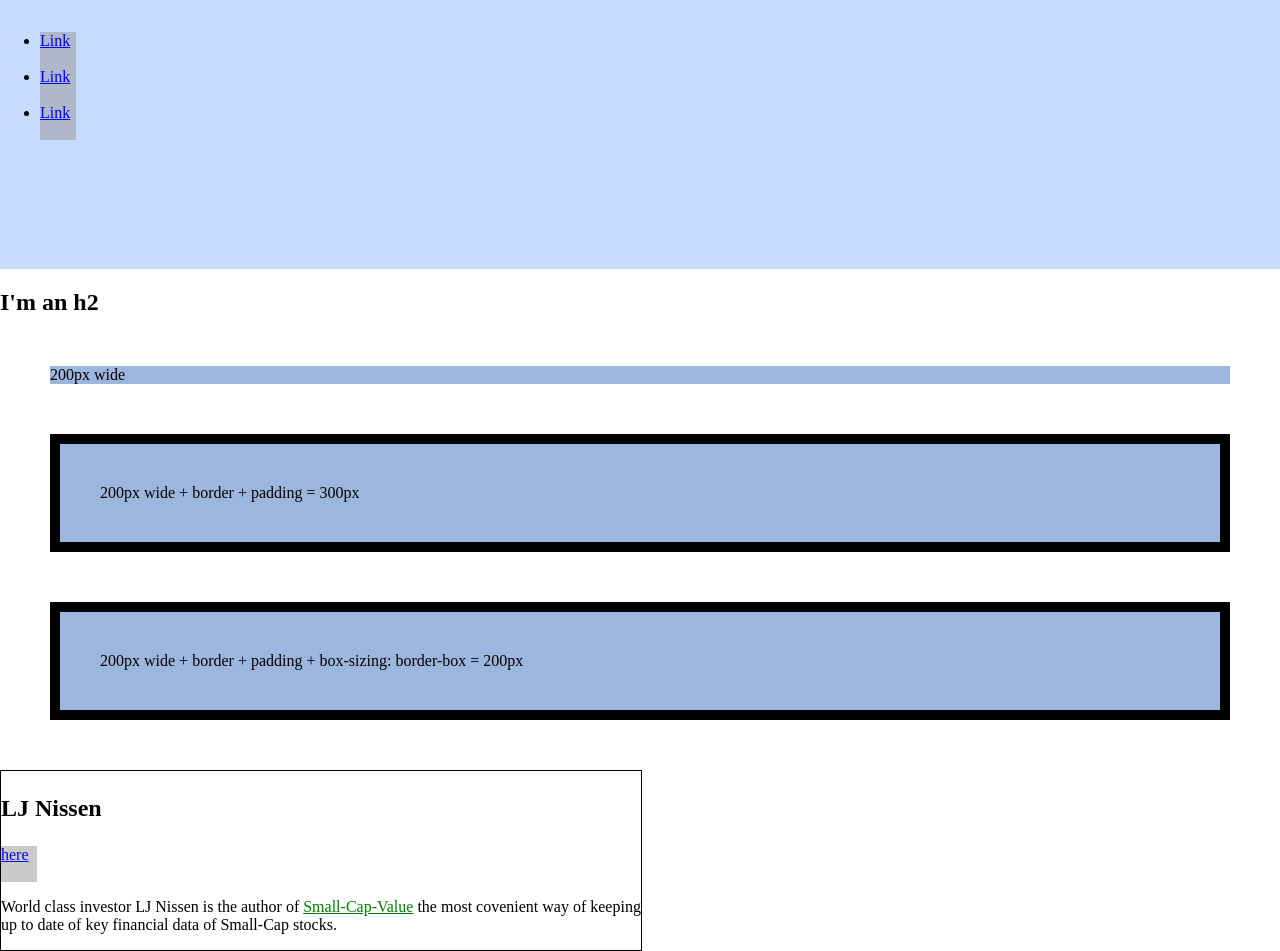
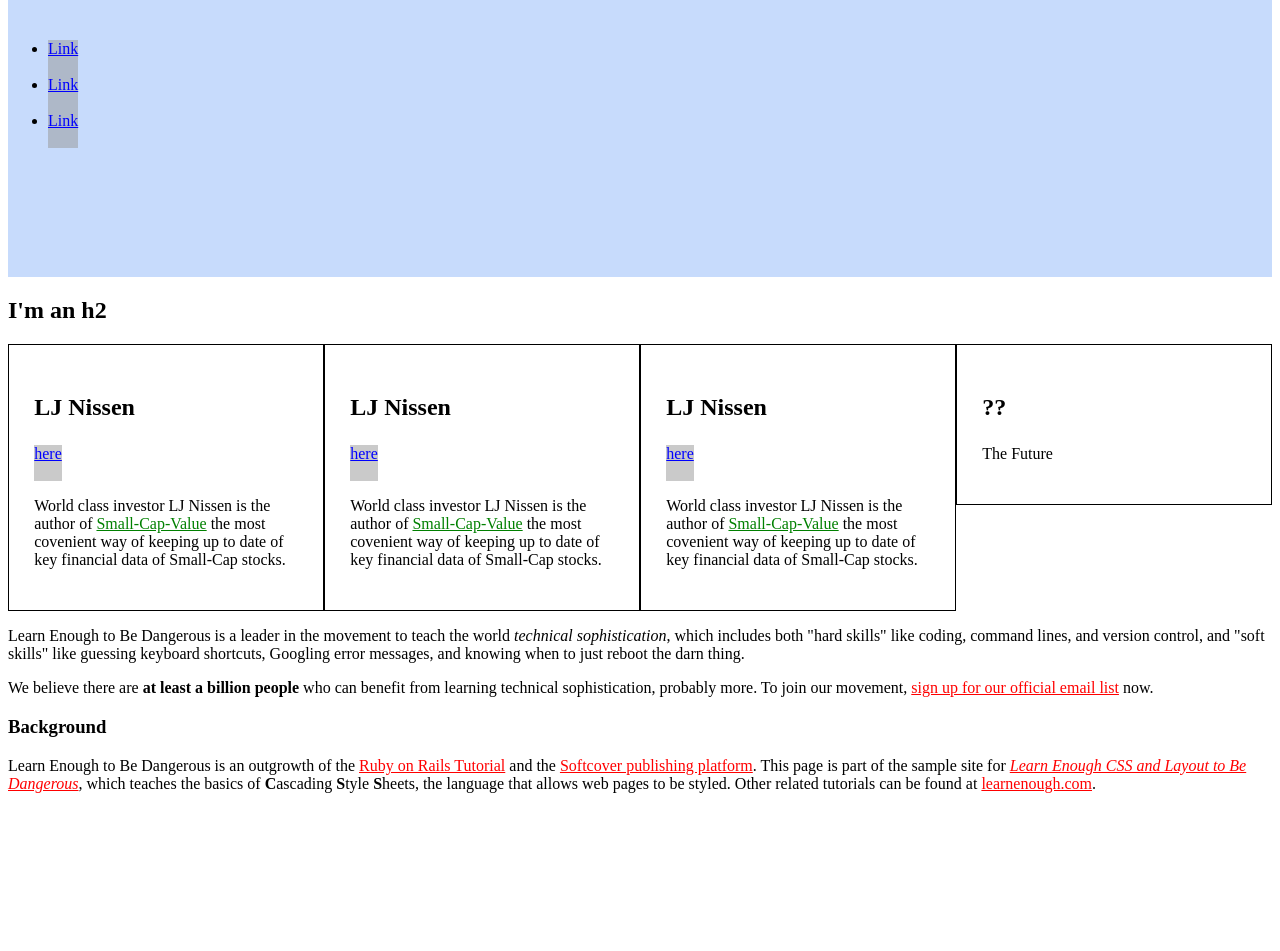
Before and after one commit to ljnissen/ljnissen.github.io-css-code, a plain HTML site: page index.html in a window 1280 px wide. Shown: the part 131-1082 px from the top of the page. After the commit the page ends 940 px from the top, so only its background shows below. Drawn offline with Linux system fonts and the light colour scheme.

Commit message:
box - floats

```diff
--- a/index.html
+++ b/index.html
@@ -9,24 +9,32 @@
 	    	a {
 	    		color: #f00;
 	    	}
-	    	html, body {
-				margin: 0;
-				padding: 0;
-			}
+
 			h1 {
 				font-size: 7vw;
-				margin-top: 0px;
+				margin-top: 0;
 			}
 
 	    	/* BIO STYLES */
 	    	.bio-wrapper {
 	    		font-size: 24px;
 	    	}
+	    	.bio-wrapper:after {
+	    		visibility: hidden;
+	    		display: block;
+	    		font-size: 0;
+	    		content: " ";
+	    		clear: both;
+	    		height: 0;
+	    	}
 
 			.bio-box {
 				border: 1px solid black;
+				box-sizing: border-box;
+				float: left;
 				font-size: 1rem;
-				width: 50%;
+				padding: 2%;
+				width: 25%;
 			}
 
 			.bio-box h3 {
@@ -53,23 +61,8 @@
 				color: blue;
 				display: inline-block;
 				height: 36px;
-				width: 36px;
 			}
-			/* TEST-BOX STYLES */
-			.test-box {
-				background: #9db6dd;
 
-				margin: 50px;
-
-			}
-			.test-box-nosizing {
-				border: 10px solid #000;
-				padding: 40px;
-			}
-			.test-box-sizing {
-				box-sizing: border-box;
-
-			}
 		</style>
 	</head>
 	<body>
@@ -88,15 +81,7 @@
 		</ul>
 	</div>
 		<h2>I'm an h2</h2>
-		<div class="test-box">
-			200px wide
-		</div>
-		<div class="test-box test-box-nosizing">
-			200px wide + border + padding = 300px
-		</div>
-		<div class="test-box test-box-nosizing test-box-sizing">
-			200px wide + border + padding + box-sizing: border-box = 200px
-		</div>
+
 		<div class="bio-wrapper">
 			<div class="bio-box">
 				<h3>LJ Nissen</h3>
@@ -107,6 +92,55 @@
 					</p>
 				</div>
 			</div>
+			<div class="bio-box">
+				<h3>LJ Nissen</h3>
+				<a href="http://twitter.com/lj_nissen" class="social-link">here</a>
+				<div class="bio-copy">
+					<p>
+					World class investor LJ Nissen is the author of <a href="small-cap-value.com">Small-Cap-Value</a> the most covenient way of keeping up to date of key financial data of Small-Cap stocks.
+					</p>
+				</div>
+			</div>
+			<div class="bio-box">
+				<h3>LJ Nissen</h3>
+				<a href="http://twitter.com/lj_nissen" class="social-link">here</a>
+				<div class="bio-copy">
+					<p>
+					World class investor LJ Nissen is the author of <a href="small-cap-value.com">Small-Cap-Value</a> the most covenient way of keeping up to date of key financial data of Small-Cap stocks.
+					</p>
+				</div>
+			</div>
+			<div class="bio-box">
+				<h3>??</h3>
+				<p>The Future</p>
+			</div>
 		</div>
+		<p>
+	    Learn Enough to Be Dangerous is a leader in the movement to teach the
+	    world <em>technical sophistication</em>, which includes both "hard
+	    skills" like coding, command lines, and version control, and "soft
+	     skills" like guessing keyboard shortcuts, Googling error messages, and
+	    knowing when to just reboot the darn thing.
+	  </p>
+	  <p>
+	    We believe there are <strong>at least a billion people</strong> who can
+	    benefit from learning technical sophistication, probably more. To join
+	    our movement,
+	    <a href="https://learnenough.com/#email_list">sign up for our official
+	    email list</a> now.
+	  </p>
+	  <h3>Background</h3>
+		<p>
+		Learn Enough to Be Dangerous is an outgrowth of the
+		<a href="http://railstutorial.org/">Ruby on Rails Tutorial</a> and the
+		<a href="http://www.softcover.io/">Softcover publishing platform</a>.
+		This page is part of the sample site for
+		<a href="https://learnenough.com/css-tutorial"><em>Learn Enough CSS and
+		Layout to Be Dangerous</em></a>, which teaches the basics of
+		<strong>C</strong>ascading <strong>S</strong>tyle
+		<strong>S</strong>heets, the language that allows web pages to be styled.
+		Other related tutorials can be found at
+		<a href="https://learnenough.com/">learnenough.com</a>.
+		</p>
 	</body>
 </html>
```
